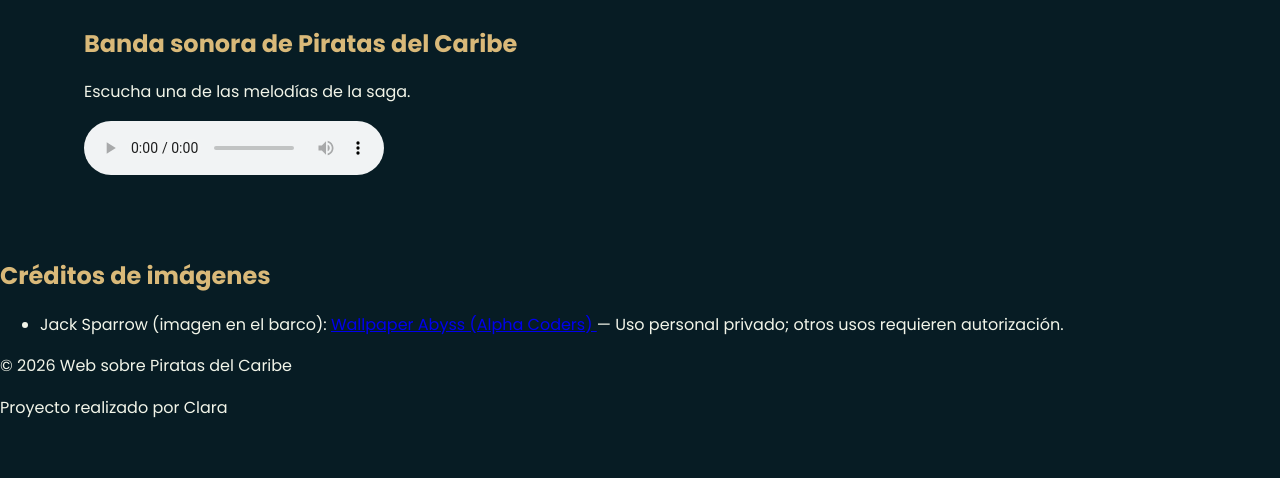
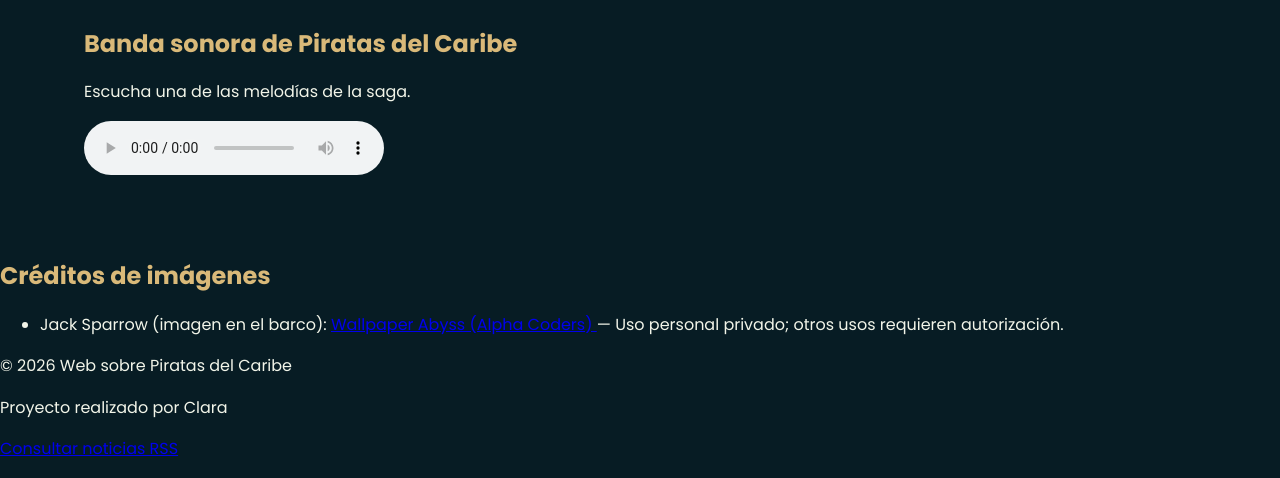
Before and after one commit to clearlyyy2006-commits/piratas-del-caribe, a plain HTML site: page index.html in a window 1280 px wide. Shown: the part 2406-2884 px from the top of the page. Before the commit the page ends 2842 px from the top, so only its background shows below. Drawn offline with Linux system fonts and the light colour scheme; a web font is replaced by a local one.

Commit message:
Add files via upload

```diff
--- a/index.html
+++ b/index.html
@@ -162,6 +162,9 @@
       </ul>
       <p>© 2026 Web sobre Piratas del Caribe</p>
       <p>Proyecto realizado por Clara</p>
+      <p>
+        <a href="noticias.xml">Consultar noticias RSS</a>
+      </p>
     </footer>
   </body>
 </html>
```
Lines whose indentation alone changed are shown as unchanged.
